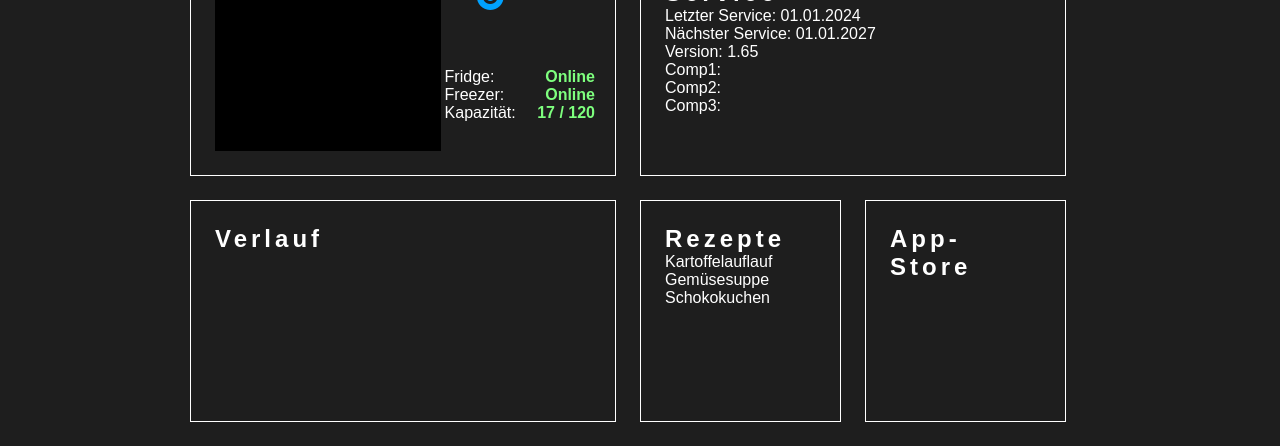
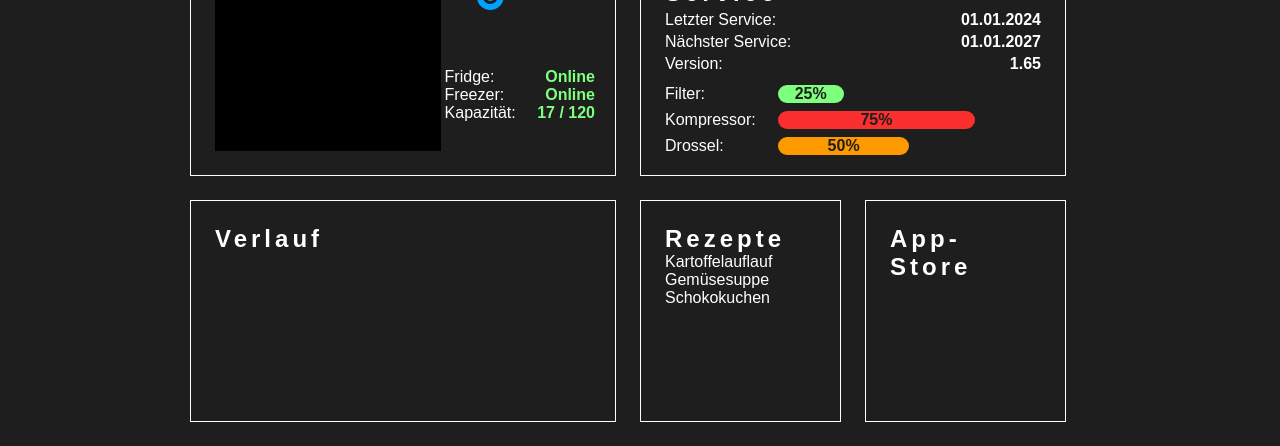
Before and after one commit to PWagner86/smart_fridge, a website built with Vite: page index.html in a window 1280 px wide. Shown: the part 354-800 px from the top of the page. Built offline with nearby package versions, Linux system fonts and the light colour scheme; no server answers; files whose address does not match are found by name.

Commit message:
(styling): styled service container

```diff
--- a/index.html
+++ b/index.html
@@ -103,22 +103,22 @@
       <div class="service-container main-frame">
           <h2 class="service-title">Service</h2>
           <ul class="service-status-list">
-              <li class="service-status-list-item">Letzter Service: 01.01.2024</li>
-              <li class="service-status-list-item">Nächster Service: 01.01.2027</li>
-              <li class="service-status-list-item">Version: 1.65</li>
+              <li class="service-status-list-item">Letzter Service: <span>01.01.2024</span></li>
+              <li class="service-status-list-item">Nächster Service: <span>01.01.2027</span></li>
+              <li class="service-status-list-item">Version: <span>1.65</span></li>
           </ul>
           <ul class="service-components-list">
               <li class="service-components-list-item">
-                  <span class="component-name">Comp1:</span>
-                  <div class="component-bar"></div>
+                  <span class="component-name">Filter:</span>
+                  <div class="component-bar"><div class="filter">25%</div></div>
               </li>
               <li class="service-components-list-item">
-                  <span class="component-name">Comp2:</span>
-                  <div class="component-bar"></div>
+                  <span class="component-name">Kompressor:</span>
+                  <div class="component-bar"><div class="kompressor">75%</div></div>
               </li>
               <li class="service-components-list-item">
-                  <span class="component-name">Comp3:</span>
-                  <div class="component-bar"></div>
+                  <span class="component-name">Drossel:</span>
+                  <div class="component-bar"><div class="drossel">50%</div></div>
               </li>
           </ul>
       </div>
--- a/src/scss/components/main/service.scss
+++ b/src/scss/components/main/service.scss
@@ -1,3 +1,57 @@
-.service-container {
-    grid-area: service;
+@use '../../utils/' as *;
+
+.service {
+
+    &-container {
+        grid-area: service;
+        display: grid;
+    }
+
+    &-status-list {
+
+        &-item {
+            display: flex;
+            justify-content: space-between;
+            margin: 0.25rem 0;
+
+            span {
+                font-weight: bold;
+            }
+        }
+    }
+
+    &-components-list {
+
+        &-item {
+            display: grid;
+            grid-template-columns: 30% 70%;
+            margin: 0.5rem 0;
+
+            .component-bar {
+
+                div {
+                    height: 100%;
+                    border-radius: 1rem;
+                    color: $dark;
+                    font-weight: bold;
+                    text-align: center;
+                }
+
+                .filter {
+                    width: 25%;
+                    background-color: $good;
+                }
+
+                .kompressor {
+                    width: 75%;
+                    background-color: $danger;
+                }
+
+                .drossel {
+                    width: 50%;
+                    background-color: $warning;
+                }
+            }
+        }
+    }
 }
--- /dev/null
+++ b/src/ts/classes/service.ts
@@ -0,0 +1,6 @@
+export default class Service {
+
+    constructor() {
+
+    }
+}
```
